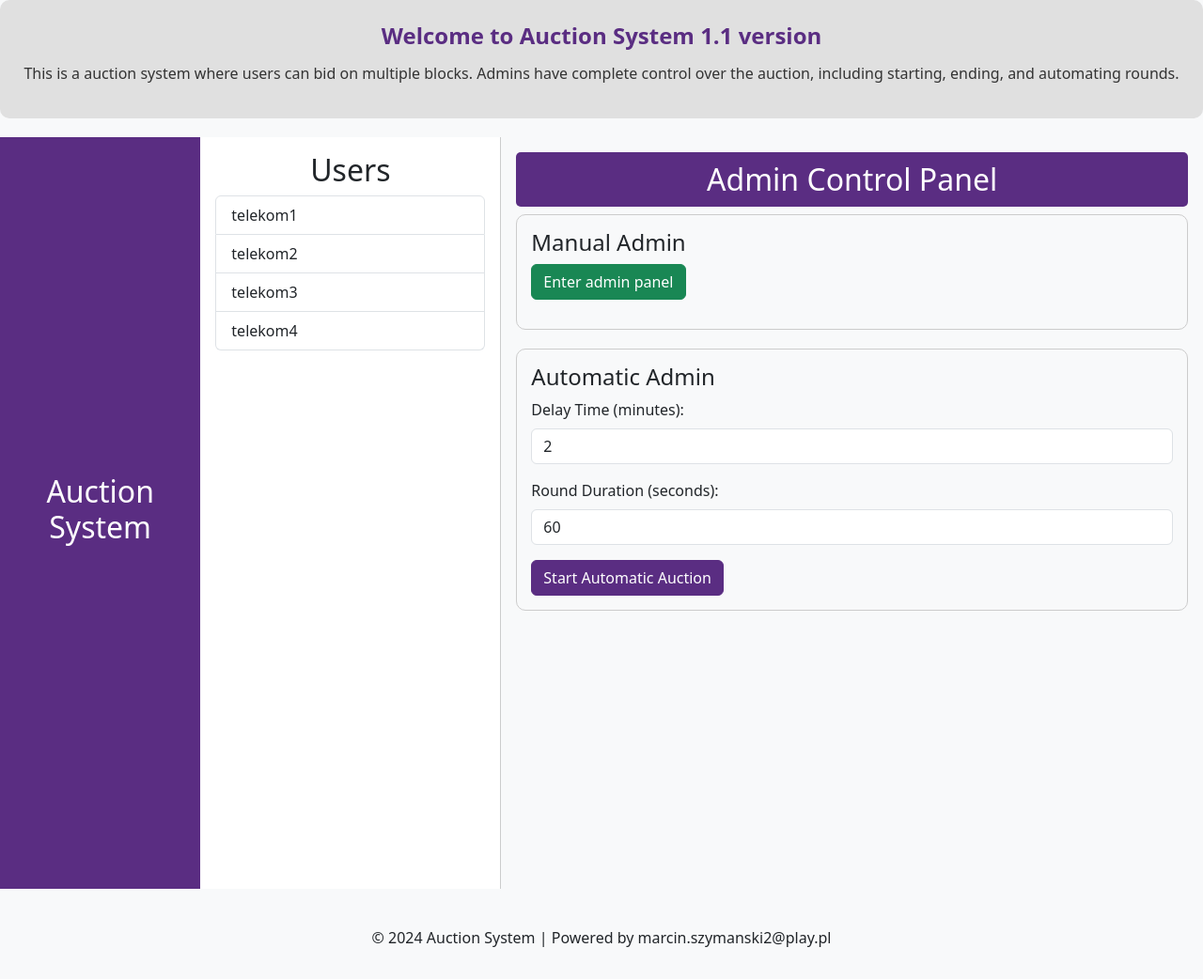
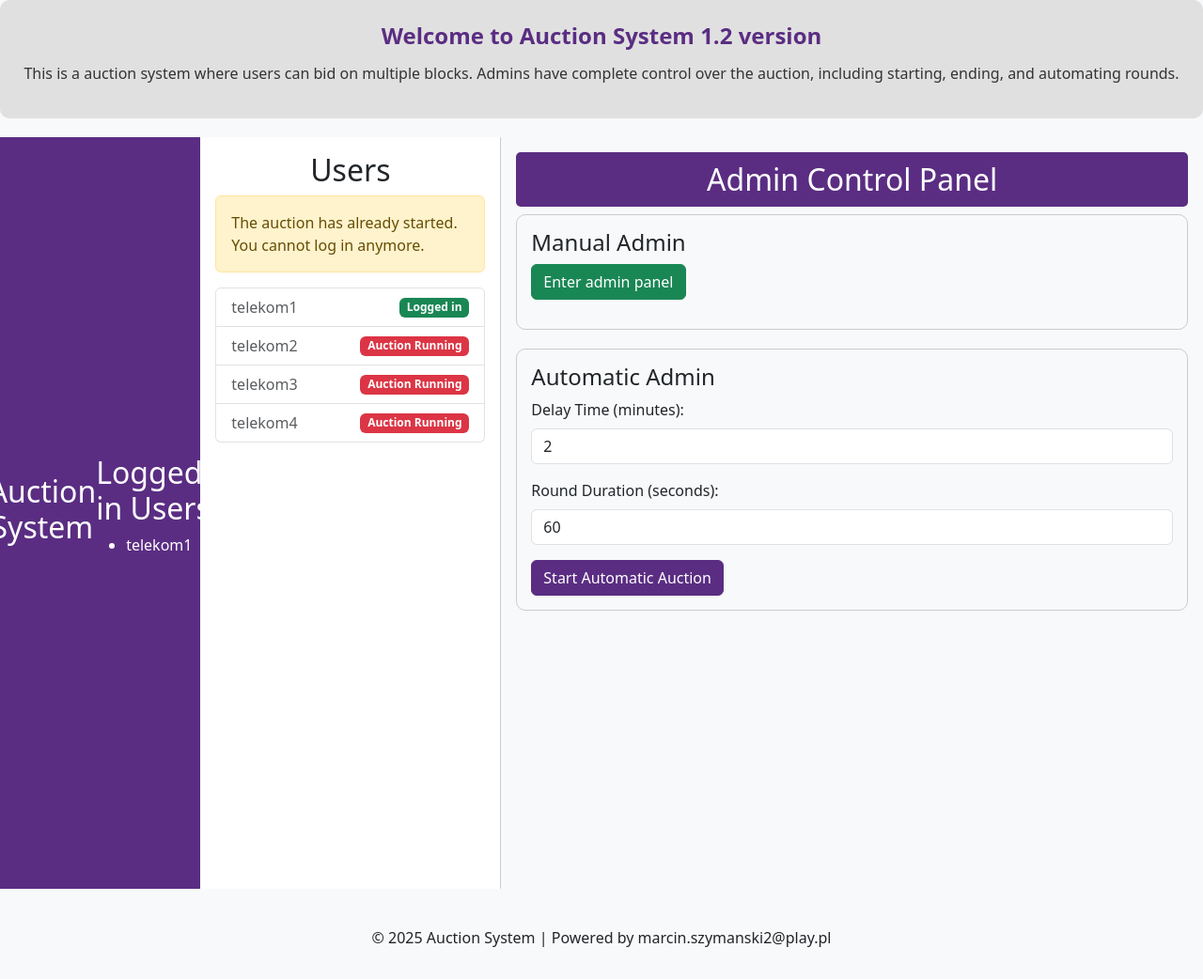
Before and after one commit to mszymanski23/auction_portal_20250115, a Flask app: page / in a window 1280 px wide. Shown: the whole page at 94% size. Run offline with Flask 2, Linux system fonts and the light colour scheme.

Commit message:
Add files via upload

```diff
--- a/templates/admin.html
+++ b/templates/admin.html
@@ -64,6 +64,7 @@
                 </form>
                 <form action="{{ url_for('send_results') }}" method="get" class="mt-2">
                     <button type="submit" class="btn btn-primary">Send Results</button>
+                </form>
                 <form action="{{ url_for('logout_all_users') }}" method="post">
                     <button type="submit" class="btn btn-warning">Log Out All Users</button>
                 </form>
--- a/templates/index.html
+++ b/templates/index.html
@@ -97,7 +97,7 @@
 <body>
     <!-- Welcome Panel -->
     <div class="welcome-panel">
-        <div class="welcome-title">Welcome to Auction System 1.1 version</div>
+        <div class="welcome-title">Welcome to Auction System 1.2 version</div>
         <p class="welcome-description">This is a auction system where users can bid on multiple blocks. Admins have complete control over the auction, including starting, ending, and automating rounds.</p>
     </div>
 
@@ -105,6 +105,12 @@
         <!-- Far Left Sidebar -->
         <div class="sidebar col-md-2">
             <h2 class="text-center">Auction System</h2>
+            <div id="users-panel">
+                <h2>Logged-in Users</h2>
+                <ul id="users-list">
+                    <!-- Users will be populated here -->
+                </ul>
+            </div>
         </div>
 
         <!-- Left Panel for Users -->
@@ -170,9 +176,38 @@
     </div>
 
     <footer class="bg-light text-center py-3 mt-4">
-        <p>&copy; 2024 Auction System | Powered by marcin.szymanski2@play.pl</p>
+        <p>&copy; 2025 Auction System | Powered by marcin.szymanski2@play.pl</p>
     </footer>
+    <script>
+        function updateUsersList() {
+            fetch('/get_logged_in_users')
+                .then(response => response.json())
+                .then(data => {
+                    const userList = document.getElementById('users-list');
+                    userList.innerHTML = '';
+                    for (const user in data) {
+                        const li = document.createElement('li');
+                        li.textContent = user;
+                        userList.appendChild(li);
+                    }
 
+                    // Disable login for users who are already logged in
+                    const listGroupItems = document.querySelectorAll('.list-group-item');
+                    listGroupItems.forEach(item => {
+                        const username = item.textContent.trim().split(' ')[0]; // Extract username from the text
+                        if (data[username]) {
+                            item.classList.add('disabled');
+                            item.href = '#';
+                            item.innerHTML = `${username} <span class="badge bg-success">Logged in</span>`;
+                        }
+                    });
+                })
+                .catch(error => console.error('Error fetching users:', error));
+        }
+
+        // Call the function every second
+        setInterval(updateUsersList, 1000);
+    </script>
     <script src="https://cdn.jsdelivr.net/npm/bootstrap@5.3.3/dist/js/bootstrap.bundle.min.js"></script>
 </body>
 </html>
```
